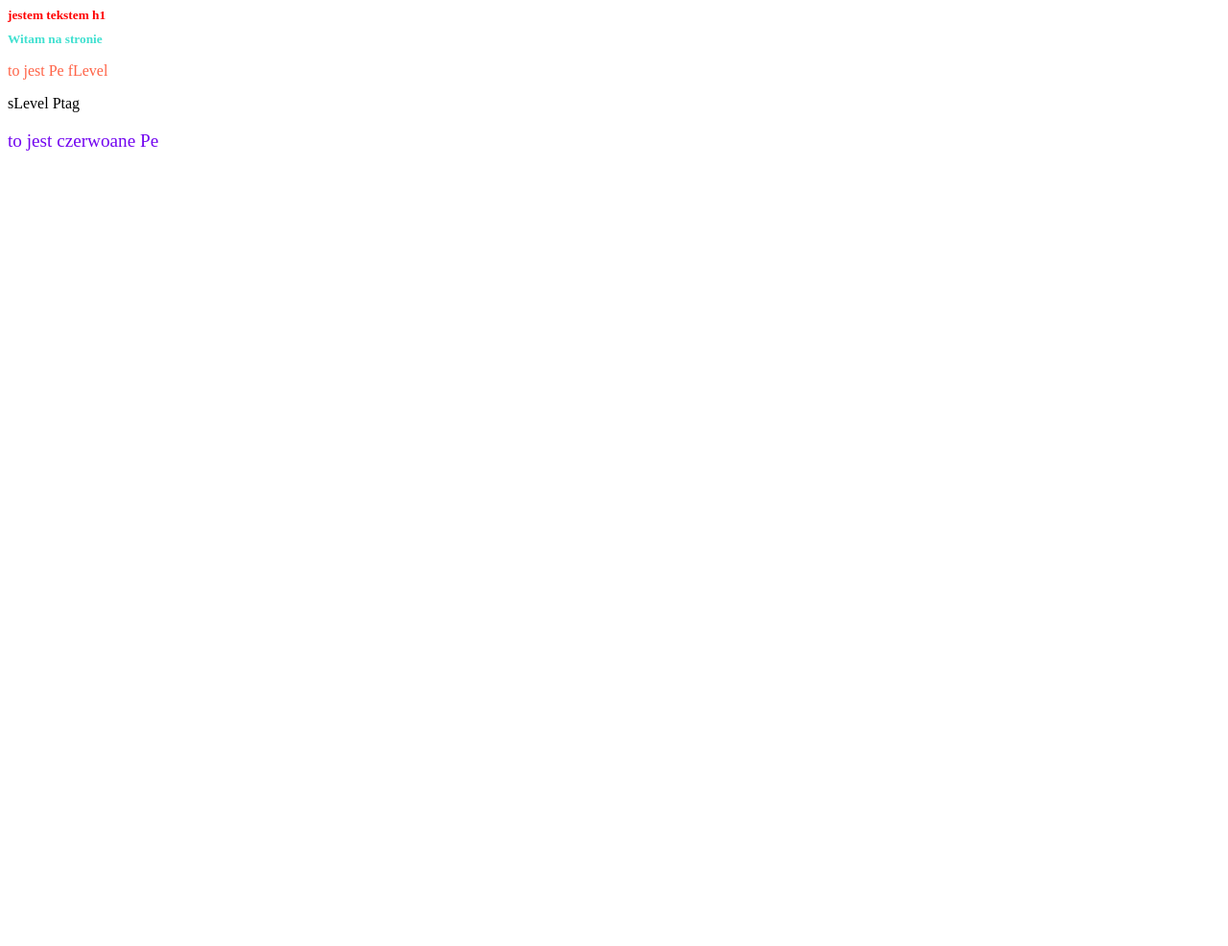
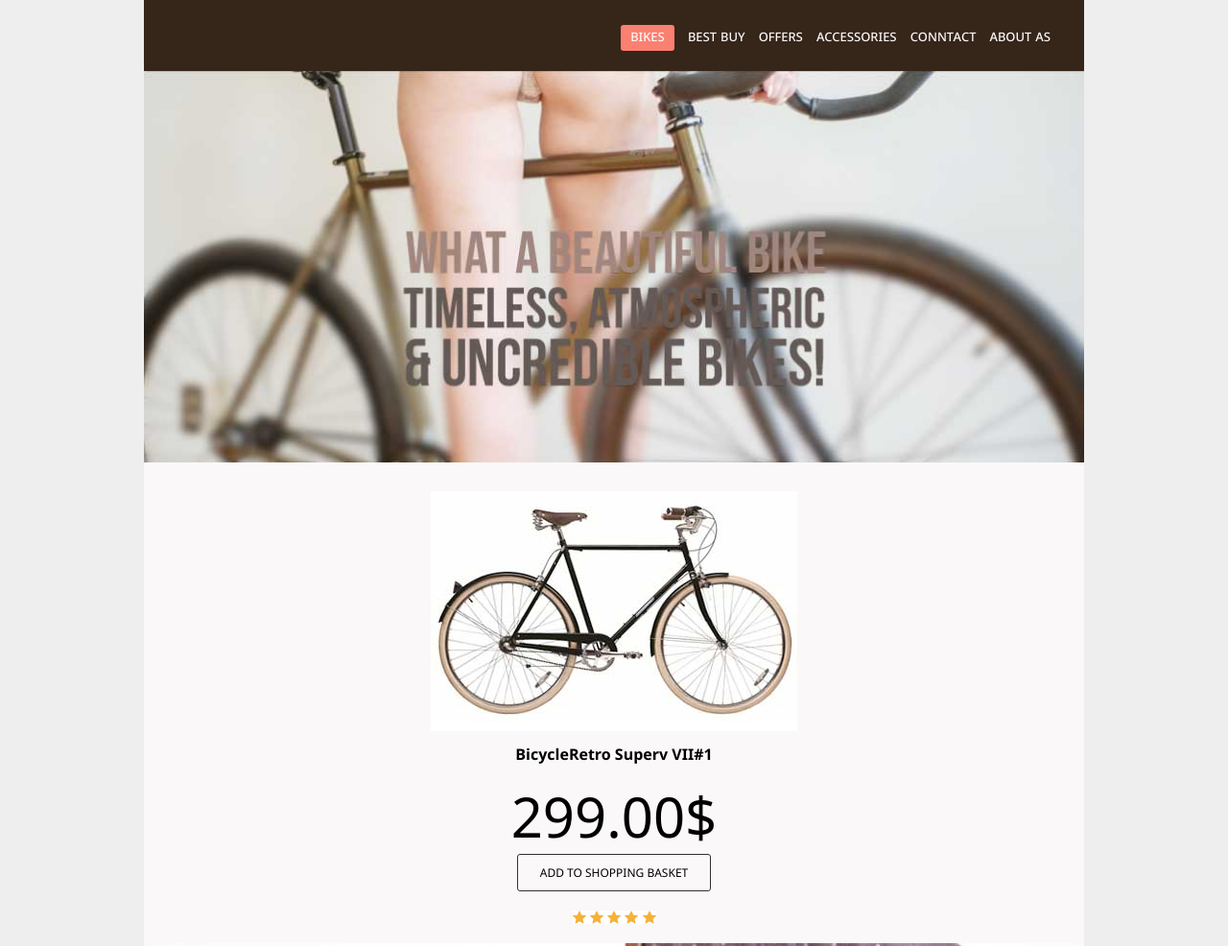
Before and after one commit to 1Stuntstyle/WebTesting1, a plain HTML site: page index.html in a window 1280 px wide. Shown: the top 986 px of the page at 96% size. Before the commit the page ends 800 px from the top, so only its background shows below. Drawn offline with Linux system fonts and the light colour scheme.

Commit message:
homePage

```diff
--- a/index.html
+++ b/index.html
@@ -1,28 +1,48 @@
 <html>
 <header>
+    <!--
+*******************************************************************
 
+    This page is being built using the tutorial created by NetNinja
+    https://github.com/iamshaunjp/CSS-for-Beginners---Bikes-Website
+
+*******************************************************************
+-->
     <link rel="stylesheet" type="text/css" href="style.css">
 
 </header>
 
-<h1>jestem tekstem h1 </h1>
 <body>
-    <div id="jestemDiv">
-     <h1>Witam na stronie</h1>
-     <p>to jest Pe fLevel</p>
+    <div id="wrapper">
+        <nav id="navigation-main">
+            <ul>
+                <li><a href="" class="current">bikes </a></li>
+                <li><a href="">best buy</a></li>
+                <li><a href="">offers</a></li>
+                <li><a href="">accessories</a></li>
+                <li><a href="">conntact</a></li>
+                <li><a href="">about as</a></li>
+            </ul>
+        </nav>
 
-     <div id="sLevelDiv">
-<p>sLevel Ptag</p>
+        <div id="banner-top">
+            <img src="/img/lead-banner.jpg">
+        </div>
+
+        <section id="shop">
+            <div id="product">
+                <img src="img/bike.jpg">
+                <h2>BicycleRetro Superv VII#1</h2>
+                <span class="pricing">299.00$</span>
+                <a href="">Add to shopping basket</a>
+                <img src="img/stars.png" class="rating">
+            </div>
+        </section>
     </div>
-        <p  class = "klasa"> to jest czerwoane Pe</p>
-    </div>
-
 </body>
 
-
-
-   <footer>
-
+<footer>
+    <img class="footer-banner" src="img/footer.jpg">
 </footer>
 
 
--- a/style.css
+++ b/style.css
@@ -1,20 +1,91 @@
-h1 {
-  color: red;
+body {
+  margin: 0;
+  background-color: #eee;
+  font-family: "Segoe UI", Tahoma, Geneva, Verdana, sans-serif;
+}
+#wrapper {
+  width: 80%;
+  max-width: 980px;
+  margin: auto;
+  background-color: rgb(250, 248, 248);
 }
 
-h1 {
-  font-size: smaller;
+/* NAVIGATION */
+#navigation-main {
+  background-color: rgb(54, 37, 25);
+  padding: 10px;
+}
+#navigation-main ul {
+  text-align: right;
+  margin-right: 15px;
+}
+#navigation-main li {
+  margin-right: 10px;
+  display: inline-block;
+  list-style-type: none;
+}
+#navigation-main a {
+  color: rgb(250, 248, 248);
+  text-decoration: none;
+  font-variant: small-caps;
+}
+#navigation-main .current {
+  background-color: salmon;
+  padding: 0px 10px 5px;
+  border-radius: 3px;
 }
 
-#jestemDIv > p {
-  color: tomato;
+/* CONETENT */
+
+#banner-top img {
+  width: 100%;
 }
 
-#jestemDiv h1 {
-  color: turquoise;
+#product {
+  margin: 30px 0px 0px;
+  text-align: center;
 }
 
-#jestemDiv .klasa {
-  color: rgb(115, 6, 240);
-  font-size: larger;
+#product h2 {
+  font-size: medium;
 }
+
+#product span.pricing {
+  font-size: 58px;
+  display: block;
+}
+
+#product a {
+  display: block;
+  margin: 0 auto;
+  width: 180px;
+  padding: 10px;
+  border: 1px solid rgb(48, 48, 53);
+  border-style: double;
+  border-radius: 3px;
+  font-size: 12px;
+  text-decoration: none;
+  text-transform: uppercase;
+  color: black;
+}
+#product a:hover {
+  background-color: rgb(65, 31, 7);
+  color: rgb(250, 248, 248);
+}
+
+#product .rating {
+  display: block;
+  margin: 0 auto;
+  padding: 20px;
+}
+
+footer {
+  width: 80%;
+  max-width: 980px;
+  margin: 0 auto;
+  background-color: rgb(250, 248, 248);
+}
+
+.footer-banner {
+  width: 100%;
+}
```
Also changed, not shown: img/bike.jpg (added), img/footer.jpg (added), img/lead-banner.jpg (added), img/stars.png (added).
